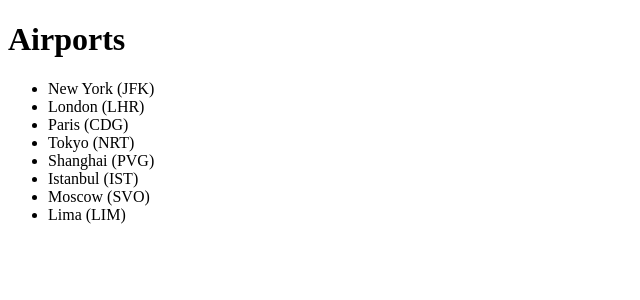
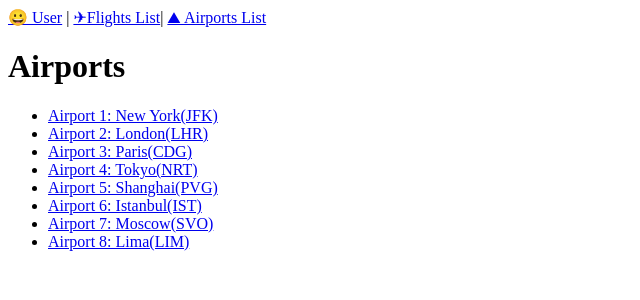
Before and after one commit to thunahh123/airline-django, a Django app: page /flights/airports in a window 1280 px wide. Shown: the top 300 px of the page, without its empty margins (0-640 px from the left). Run offline with Django 5.2, Linux system fonts and the light colour scheme; data comes from the database, SQL or seed files in the repository; both versions use the stored data as it was after the commit.

Commit message:
Added airportVIEW and link to airportVIEW from airports list and from single flight

```diff
--- a/flights/models.py
+++ b/flights/models.py
@@ -4,7 +4,7 @@ from django.db import models
 
 
 class Airport(models.Model):
-    code = models.CharField(max_length=3)
+    code = models.CharField(max_length=30)
     city = models.CharField(max_length=64)
 
     #string representation
--- a/flights/templates/flights/airports.html
+++ b/flights/templates/flights/airports.html
@@ -4,10 +4,12 @@
     <h1>Airports</h1>
 
     <ul>
-      {% for a in airports %}
-      <li>{{a}}</li>
-      {% empty %}
-      <li>No airport.</li>
+      {% for airport in airports %}
+        <li>
+          <a href="{% url 'airportURL' airport.id %}">
+            Airport {{airport.id}}: {{airport.city}}({{airport.code}})
+          </a>
+        </li>
       {% endfor %}
     </ul>
 
--- a/flights/templates/flights/flight.html
+++ b/flights/templates/flights/flight.html
@@ -3,8 +3,8 @@
 <h1>Flight {{ flight.id}}</h1>
 
 <ul>
-  <li>Origin: {{ flight.origin }}</li>
-  <li>Destination: {{ flight.destination }}</li>
+  <li>Origin: <a href="{% url 'airportURL' flight.origin.id %}">{{ flight.origin }}</a></li>
+  <li>Destination: <a href="{% url 'airportURL' flight.destination.id %}">{{ flight.destination }}</a></li>
   <li>Duration: {{ flight.duration }}</li>
 </ul>
 
--- a/flights/templates/flights/layout.html
+++ b/flights/templates/flights/layout.html
@@ -6,6 +6,12 @@
     <title>Flights</title>
 </head>
 <body>
+    <nav>
+        <a href="/users">😀 User</a> |
+        <a href="/flights">✈Flights List</a>|
+        <a href="/flights/airports">⛰ Airports List</a>
+
+    </nav>
     {% block body %}
     {% endblock %}
 </body>
--- a/flights/urls.py
+++ b/flights/urls.py
@@ -7,5 +7,7 @@ urlpatterns=[
     path("<int:flight_id>", views.flight, name="flight"),
     path("<int:flight_id>/book", views.book, name="book"),
     path("airports", views.airports, name="airports"),
+    path("airport/<int:airport_id>", views.airportVIEW, name="airportURL" ),
+
 
 ]
--- a/flights/views.py
+++ b/flights/views.py
@@ -14,13 +14,24 @@ def airports(request):
         "airports" : Airport.objects.all()
     })
 
+def airportVIEW(request, airport_id):
+    airport = Airport.objects.get(pk=airport_id)
+    return  render(request, "flights/singleairport.html",{
+        "airport": airport,
+        "departures": airport.departures.all(),
+        "arrivals": airport.arrivals.all()
+    })
+
 def flight(request, flight_id):
     flight = Flight.objects.get(pk=flight_id)
     return render(request, "flights/flight.html",{
         "flight": flight,
         #passengers is the related_name
         "passengers" : flight.passengers.all(),
-        "non_passengers": Passenger.objects.exclude(flights=flight).all()
+        "non_passengers": Passenger.objects.exclude(flights=flight).all(),
+        #
+        # "origin": flight.origin,
+        # "destination": flight.destination
     })
 
 def book(request, flight_id):
--- a/users/templates/users/layout.html
+++ b/users/templates/users/layout.html
@@ -6,6 +6,12 @@
     <title>Users</title>
 </head>
 <body>
+    <nav>
+        <a href="/users">😀 User</a> |
+        <a href="/flights">✈Flights List</a>|
+        <a href="/flights/airports">⛰ Airports List</a>
+
+    </nav>
     {% block body %}
     {% endblock %}
 </body>
```
Also changed, not shown: flights/templates/flights/index.html (+5 -5 lines), flights/templates/flights/singleairport.html (+14 -6 lines), db.sqlite3, flights/migrations/0005_alter_airport_code.py (added).
